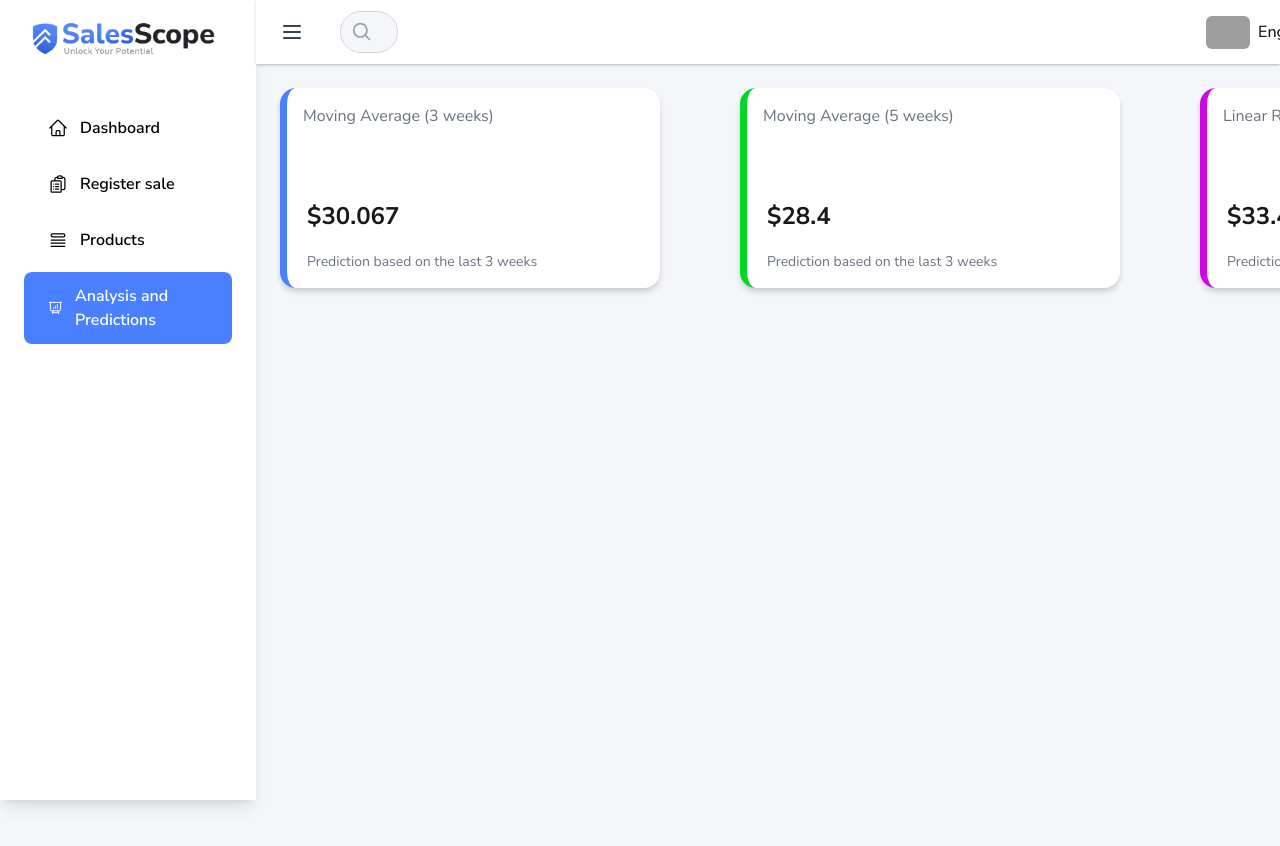
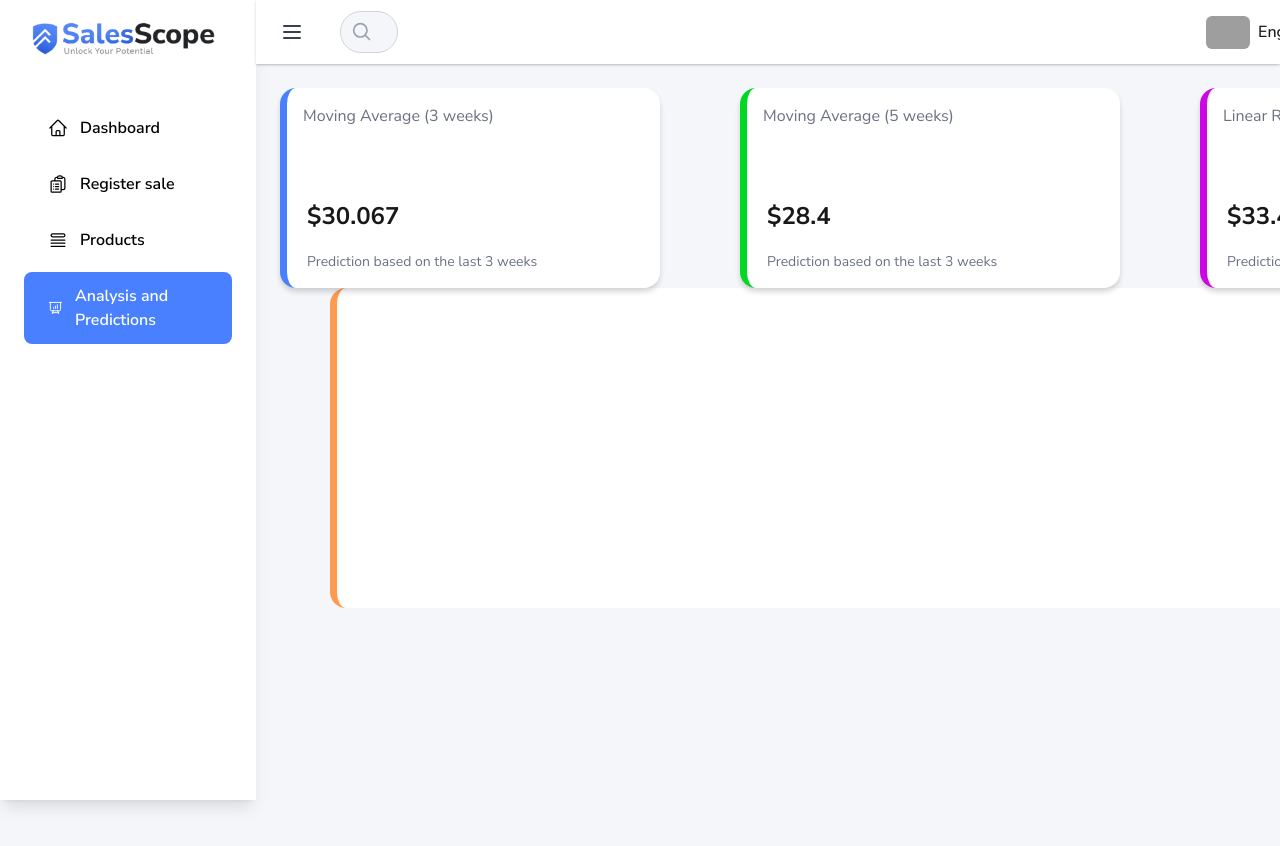
Before and after one commit to IntegrativeProject/SalesScope-Frontend, a Next.js app: page /analysisandpredictions in a window 1280 px wide. Shown: the top 846 px of the page. Built offline with nearby package versions, Linux system fonts and the light colour scheme; grey boxes are pictures that could not be loaded.

Commit message:
feat(recommendationsCard): sixe fixed and border color added

```diff
--- a/src/app/(dashboard)/analysisandpredictions/page.tsx
+++ b/src/app/(dashboard)/analysisandpredictions/page.tsx
@@ -1,8 +1,10 @@
 import AnalysisCards from "@/components/ui/AnalysisCards";
+import RecommendationsCard from "@/components/ui/RecommendationsCard";
 import React from "react";
 
 export default function page() {
   return (
+    <div>
       <div className="flex space-x-20 justify-center  ">
         <AnalysisCards
           footerText="Prediction based on the last 3 weeks"
@@ -12,7 +14,7 @@ export default function page() {
         />
         <AnalysisCards
           footerText="Prediction based on the last 3 weeks"
-        price={28.400}
+          price={28.4}
           mainText="Moving Average (5 weeks)"
           borderColor="border-[#00D824]"
         />
@@ -23,5 +25,11 @@ export default function page() {
           borderColor="border-[#CD07E3]"
         />
       </div>
+
+      <div className="flex justify-center">
+
+      <RecommendationsCard/>
+      </div>
+    </div>
   );
 }
--- /dev/null
+++ b/src/components/ui/RecommendationsCard.tsx
@@ -0,0 +1,10 @@
+import React from 'react'
+
+export default function RecommendationsCard() {
+  return (
+    <div className='bg-white w-300 h-80 rounded-2xl border-l-7 border-[#ff6f00b0]' >
+
+
+    </div>
+  )
+}
```
Lines whose indentation alone changed are shown as unchanged.
